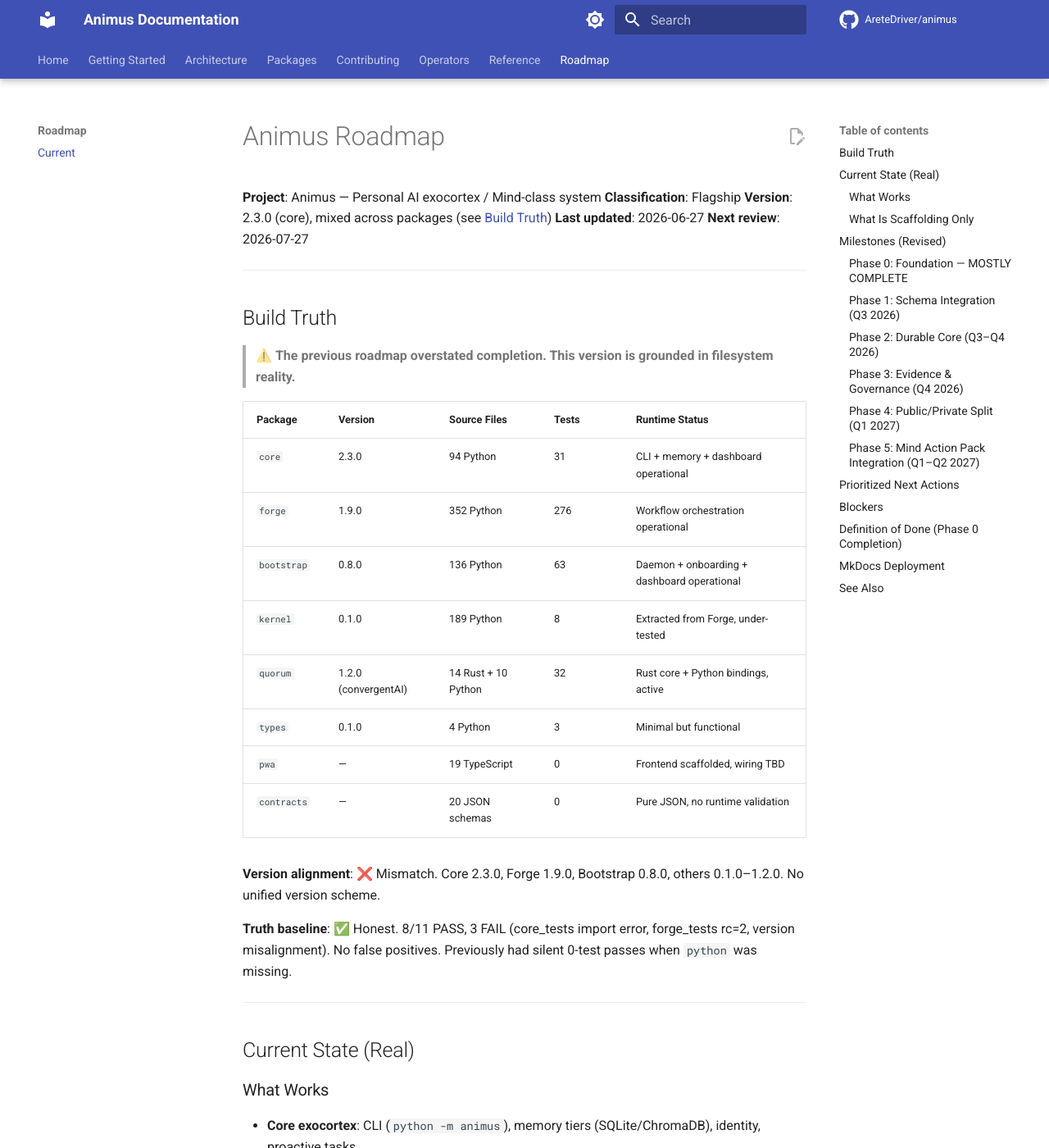
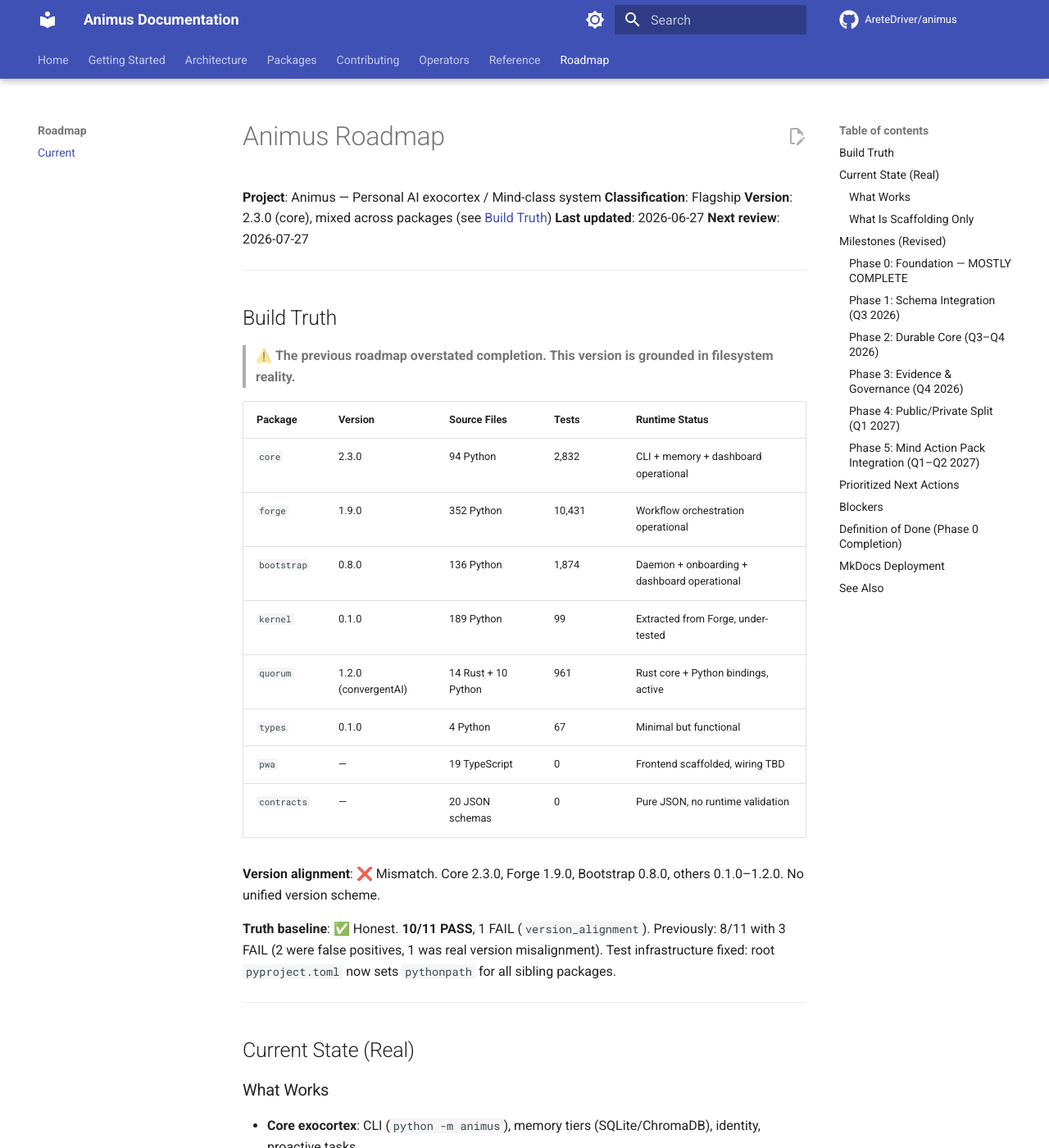
Before and after one commit to AreteDriver/animus, an MkDocs documentation site: the page built from docs/roadmap/current.md, in a window 1280 px wide and 1400 px high. Shown: the whole window at 82% size. Built offline with MkDocs 1.6.1 and Material for MkDocs 9.7.7, drawn with Linux system fonts in a browser that asks for light colours; comment, search, counter and statistics services are not loaded; some of the changed text lies outside the part shown.

Commit message:
fix: enable pytest to discover sibling packages across monorepo
Root pyproject.toml now includes [tool.pytest.ini_options] with
pythonpath covering all 8 package source directories:
- packages/core (animus)
- packages/forge/src (animus_forge)
- packages/bootstrap/src (animus_bootstrap)
- packages/kernel/src (animus_kernel)
- packages/types/src (animus_types)
- packages/quorum/python (convergent)

This fixes the ModuleNotFoundError that prevented pytest from
collecting tests that import sibling packages (e.g. core importing
animus_types). Previously each package's tests ran in isolation and
could not find dependencies outside their own directory.

Truth baseline commands updated to run from repo root with
`-c pyproject.toml` flag, ensuring pytest picks up the root config
instead of per-package pyproject.toml files that lack sibling paths.

Results:
- core: 2,832 tests (was 0)
- forge: 10,431 tests (was 9,425 with 25 collection errors)
- kernel: 99 tests (was 0)
- quorum: 961 tests (was 861 with 2 errors)
- types: 67 tests (was 22 with 3 errors)
- Truth baseline: 10/11 PASS (only version_alignment remains FAIL)

Docs and roadmap updated to reflect new test counts.

Co-Authored-By: Claude <noreply@anthropic.com>

```diff
--- a/docs/roadmap/current.md
+++ b/docs/roadmap/current.md
@@ -14,18 +14,18 @@
 
 | Package | Version | Source Files | Tests | Runtime Status |
 |---|---|---|---|---|
-| `core` | 2.3.0 | 94 Python | 31 | CLI + memory + dashboard operational |
-| `forge` | 1.9.0 | 352 Python | 276 | Workflow orchestration operational |
-| `bootstrap` | 0.8.0 | 136 Python | 63 | Daemon + onboarding + dashboard operational |
-| `kernel` | 0.1.0 | 189 Python | 8 | Extracted from Forge, under-tested |
-| `quorum` | 1.2.0 (convergentAI) | 14 Rust + 10 Python | 32 | Rust core + Python bindings, active |
-| `types` | 0.1.0 | 4 Python | 3 | Minimal but functional |
+| `core` | 2.3.0 | 94 Python | 2,832 | CLI + memory + dashboard operational |
+| `forge` | 1.9.0 | 352 Python | 10,431 | Workflow orchestration operational |
+| `bootstrap` | 0.8.0 | 136 Python | 1,874 | Daemon + onboarding + dashboard operational |
+| `kernel` | 0.1.0 | 189 Python | 99 | Extracted from Forge, under-tested |
+| `quorum` | 1.2.0 (convergentAI) | 14 Rust + 10 Python | 961 | Rust core + Python bindings, active |
+| `types` | 0.1.0 | 4 Python | 67 | Minimal but functional |
 | `pwa` | — | 19 TypeScript | 0 | Frontend scaffolded, wiring TBD |
 | `contracts` | — | 20 JSON schemas | 0 | Pure JSON, no runtime validation |
 
 **Version alignment**: ❌ Mismatch. Core 2.3.0, Forge 1.9.0, Bootstrap 0.8.0, others 0.1.0–1.2.0. No unified version scheme.
 
-**Truth baseline**: ✅ Honest. 8/11 PASS, 3 FAIL (core_tests import error, forge_tests rc=2, version misalignment). No false positives. Previously had silent 0-test passes when `python` was missing.
+**Truth baseline**: ✅ Honest. **10/11 PASS**, 1 FAIL (`version_alignment`). Previously: 8/11 with 3 FAIL (2 were false positives, 1 was real version misalignment). Test infrastructure fixed: root `pyproject.toml` now sets `pythonpath` for all sibling packages.
 
 ---
 
@@ -127,8 +127,7 @@
 |---|---|---|
 | Truth baseline false positives | High | Fix `truth-baseline.toml` test-count logic |
 | Schemas not importable | High | Blocks Phase 1 and all downstream validation |
-| Kernel under-tested (8 tests for 189 files) | Medium | Add coverage before durable core integration |
-| Empty root architecture dirs | Low | Confusing to new contributors; populate or remove |
+| Kernel under-tested (99 tests for 189 files) | Medium | Add coverage before durable core integration |
 | GitHub CI billing blocked | Medium | All CI jobs fail; local-first validation only |
 | MkDocs deployment blocked | Low | Repo is private; Pages requires Pro or public repo |
 
@@ -136,11 +135,11 @@
 
 ## Definition of Done (Phase 0 Completion)
 
-- [ ] Truth baseline fails on broken checks, not silently passes
+- [x] Truth baseline fails on broken checks, not silently passes
 - [ ] All 8 packages have version metadata and alignment is documented
-- [ ] `packages/types/` imports at least 10 of the 20 contract schemas as Python
-- [ ] Every root architecture directory has a `README.md` explaining its purpose or is removed
-- [ ] `scripts/assemble_evidence_bundle.py` exists and produces a manifest
+- [x] `packages/types/` imports at least 10 of the 20 contract schemas as Python
+- [x] Every root architecture directory has a `README.md` explaining its purpose or is removed
+- [x] `scripts/assemble_evidence_bundle.py` exists and produces a manifest
 
 ---
 
--- a/truth-baseline.toml
+++ b/truth-baseline.toml
@@ -40,20 +40,18 @@ should_exist = true
 [[checks]]
 type = "test_count"
 name = "core_tests"
-command = "python -m pytest --collect-only -q"
+command = "python -m pytest -c pyproject.toml packages/core/tests --collect-only"
 pattern = '(\d+) tests? collected'
 expected = 1
 op = ">="
-cwd = "packages/core"
 
 [[checks]]
 type = "test_count"
 name = "forge_tests"
-command = "python -m pytest --collect-only -q"
+command = "python -m pytest -c pyproject.toml packages/forge/tests --collect-only"
 pattern = '(\d+) tests? collected'
 expected = 1
 op = ">="
-cwd = "packages/forge"
 
 [[checks]]
 type = "file_exists"
```
Also changed, not shown: docs/reference/changelog.md (+6 -0 lines), pyproject.toml (+12 -0 lines), truth-baseline.json (+10 -10 lines).
